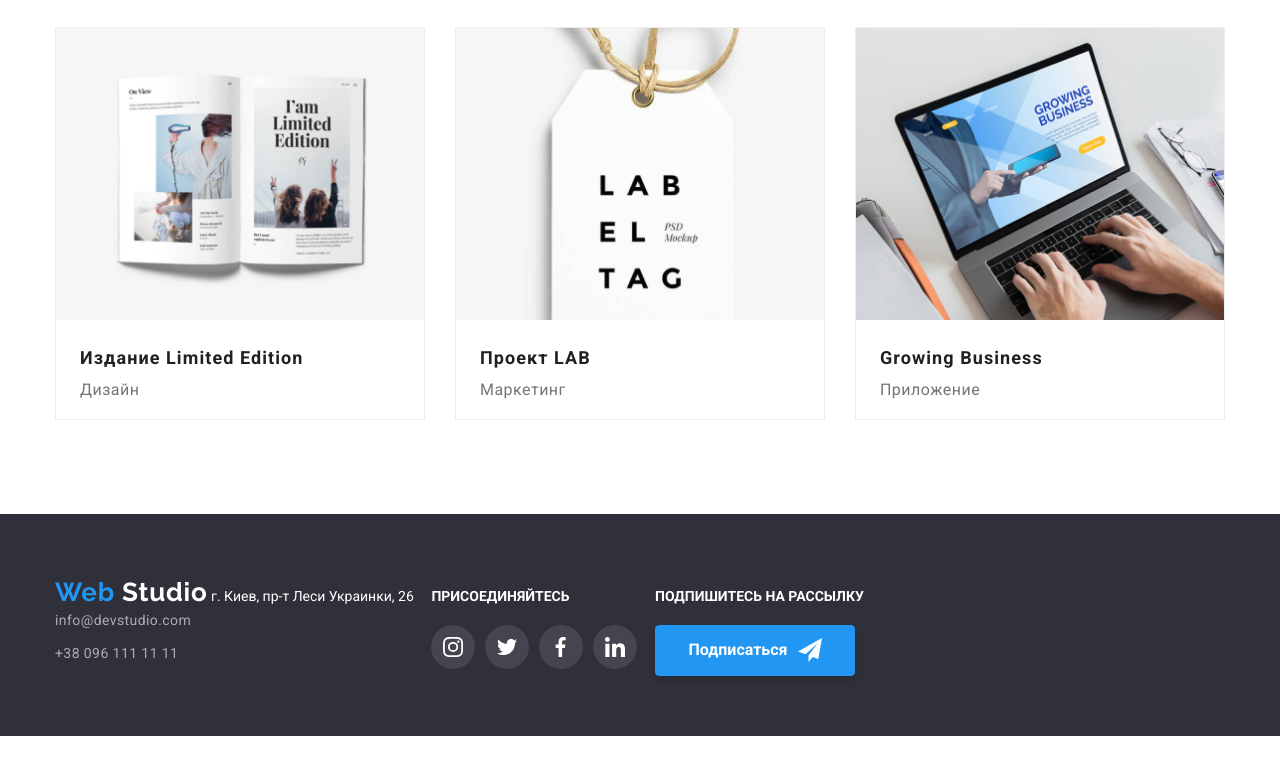
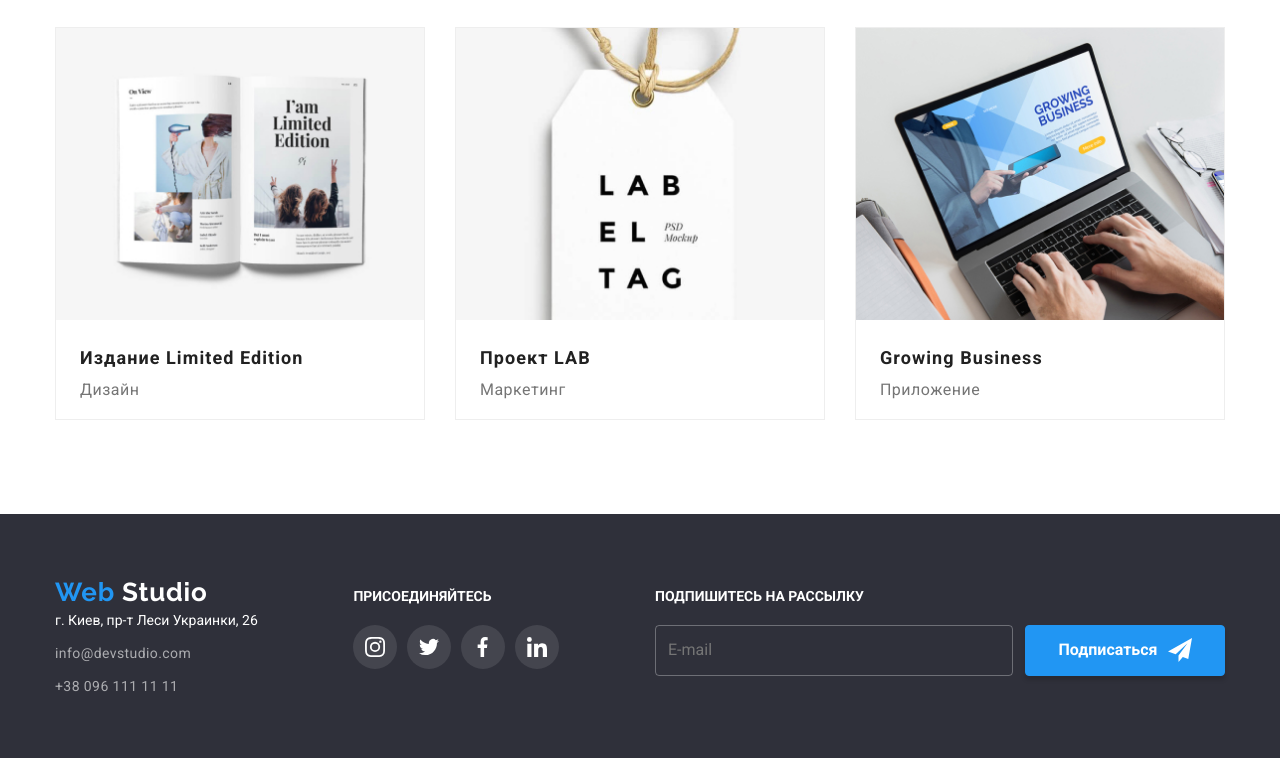
Before and after one commit to Julia-itcourse/goit-markup-hw-07, a plain HTML site: page portfolio.html in a window 1280 px wide. Shown: the part 1068-1826 px from the top of the page. Before the commit the page ends 1804 px from the top, so only its background shows below. Drawn offline with nearby package versions, Linux system fonts and the light colour scheme.

Commit message:
fixing errors

```diff
--- a/portfolio.html
+++ b/portfolio.html
@@ -296,11 +296,16 @@
         <div class="footer-content">
           <address class="footer-element adress">
             <a href="./index.html" class="logo"><span>Web</span> Studio</a>
-            <span class="physical-address">
+            <!-- <span class="physical-address">
               г. Киев, пр-т Леси Украинки, 26
-            </span>
+            </span> -->
 
             <ul class="list">
+              <li class="footer__contact-item">
+                <span class="physical-address">
+                  г. Киев, пр-т Леси Украинки, 26</span
+                >
+              </li>
               <li class="footer__contact-item">
                 <a
                   href="mailto:info@devstudio.com"
@@ -368,12 +373,21 @@
           </div>
           <div class="footer-element">
             <p class="join-us">подпишитесь на рассылку</p>
-            <button type="button" class="primary-button button--with-icon">
-              Подписаться
-              <svg class="button-icon">
-                <use xlink:href="./images/sprite.svg#send"></use>
-              </svg>
-            </button>
+            <form class="footer-form">
+              <input
+                class="input-field"
+                type="text"
+                name="mail"
+                id="mail"
+                placeholder="E-mail"
+              />
+              <button type="submit" class="primary-button button--with-icon">
+                Подписаться
+                <svg class="button-icon">
+                  <use xlink:href="./images/sprite.svg#send"></use>
+                </svg>
+              </button>
+            </form>
           </div>
         </div>
         <!-- <div class="container copyright">
```
Also changed, not shown: images/antenna.svg, images/astronaut.svg, images/clock.svg, images/diagram.svg.
